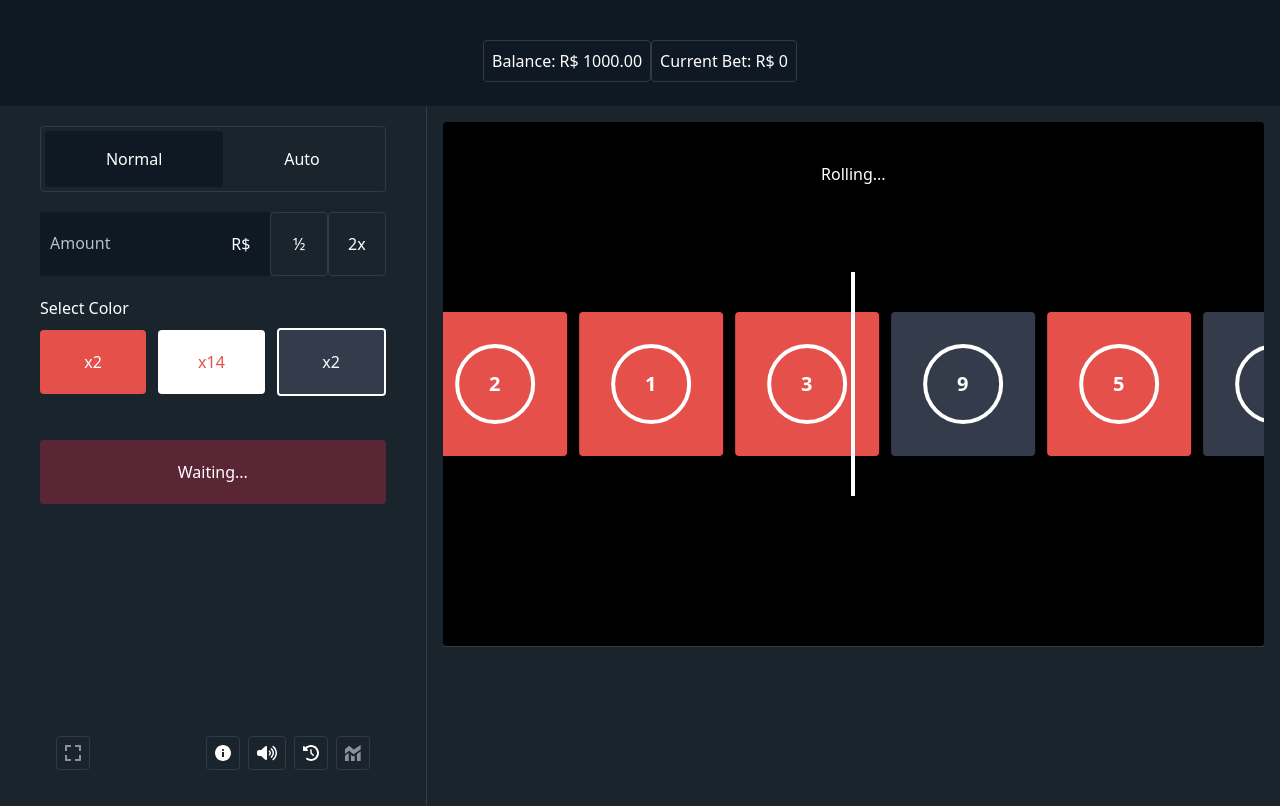
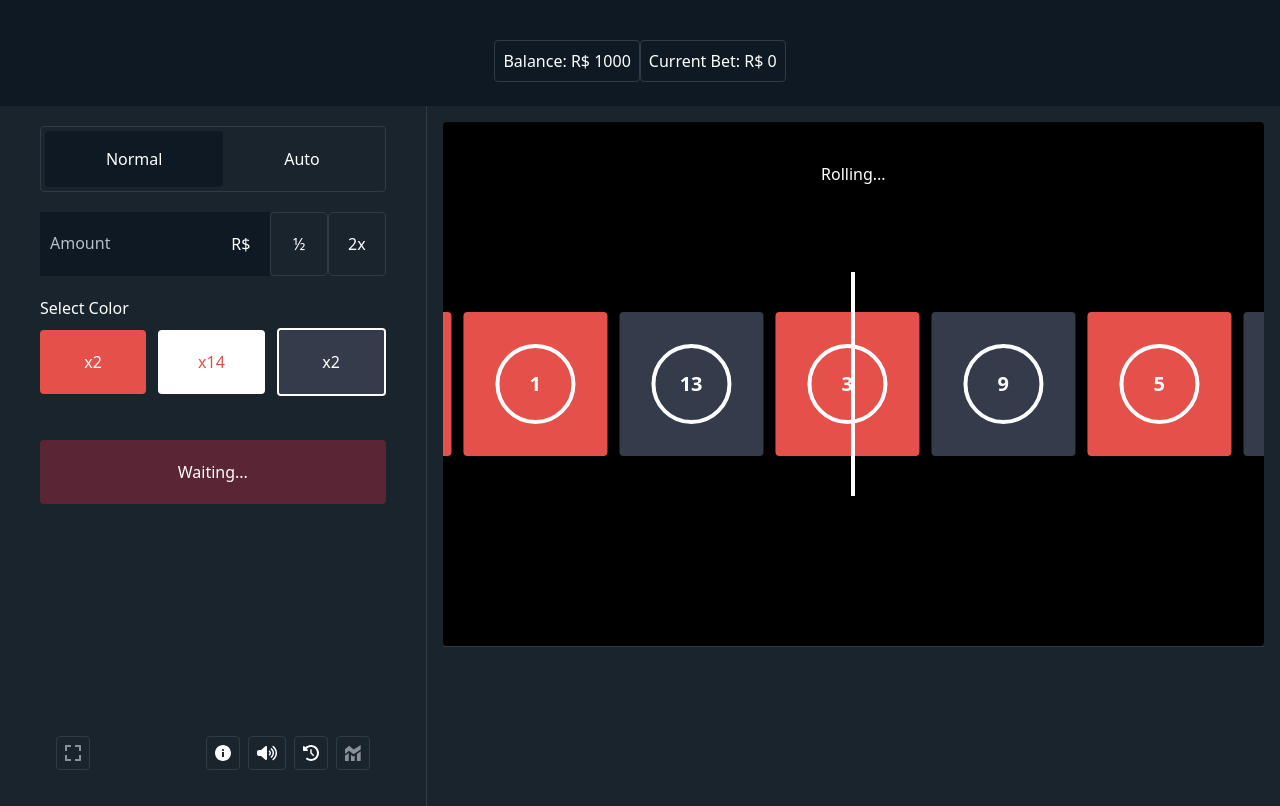
Before and after one commit to Rafael-Esteves/desafio-fullstack, a React (Vite) app in the folder frontend/: page / in a window 1280 px wide. Built offline with nearby package versions, Linux system fonts and the light colour scheme.

Commit message:
Não tinha o 13 na roleta kkk

```diff
--- a/frontend/src/App.jsx
+++ b/frontend/src/App.jsx
@@ -22,7 +22,7 @@ function App() {
     <>
       <div className="flex flex-row w-full items-center justify-center mt-10">
         <div className="transition-all align-middle flex p-2 border border-[#323b45] rounded">
-          Balance: R$ {balance.toFixed(2)}
+          Balance: R$ {balance}
         </div>
         <div className="transition-all align-middle flex p-2 border border-[#323b45] rounded">
           Current Bet: R$ {currentBet ? currentBet.amount : 0}
@@ -138,6 +138,8 @@ function App() {
             <div className={`flex w-full py-6 justify-between`}>
               <button
                 onClick={() => {
+                  console.log(amount)
+                  if (buttonEnabled && amount) {
                     setButtonEnabled(false);
                     setBalance(balance - amount);
                     setCurrentBet({
@@ -149,10 +151,11 @@ function App() {
                           ? [1, 2, 3, 4, 5, 6, 7]
                           : [0],
                     });
+                  }
                 }}
-                disabled={!buttonEnabled}
+                disabled={!(buttonEnabled && amount)}
                 className={`w-full rounded  h-16 flex items-center justify-center ${
-                  buttonEnabled
+                  buttonEnabled && amount
                     ? "cursor-pointer bg-[#E6504B]"
                     : "cursor-not-allowed bg-[#5A2636]"
                 }`}
--- a/frontend/src/components/Roulette.jsx
+++ b/frontend/src/components/Roulette.jsx
@@ -3,7 +3,7 @@ import CountdownTimer from "./CountdownTimer";
 import Tile from "./Tile";
 
 //define os números que serão exibidos na roleta
-const tiles = [3, 9, 5, 11, 6, 7, 8, 4, 0, 12, 14, 10, 3, 2, 1];
+const tiles = [3, 9, 5, 11, 6, 7, 8, 4, 0, 12, 14, 10, 3, 2, 1, 13];
 //aqui eu optei por simplemente repetir a lista de números para que a roleta fique mais longa e dê a impressão de dar várias voltas antes de parar
 const allTiles = [
   ...tiles,
```
Lines whose indentation alone changed are shown as unchanged.
